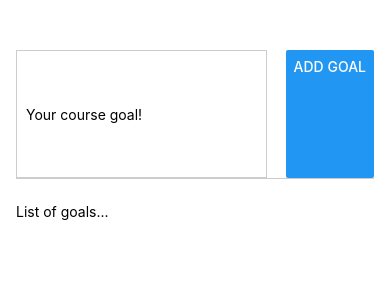
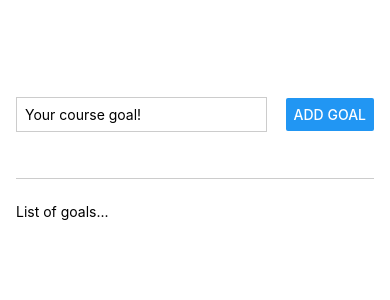
Before and after one commit to TaharaKazuki/firebase-reserve, a React Native app: screen / in a window 390 px wide. Shown: the top 300 px of the page. Built offline with nearby package versions, Linux system fonts and the light colour scheme.

Commit message:
add handler

```diff
--- a/App.tsx
+++ b/App.tsx
@@ -1,12 +1,26 @@
-import { StatusBar } from 'expo-status-bar'
+import { useState } from 'react'
 import { StyleSheet, Text, View, Button, TextInput } from 'react-native'
 
 export default function App() {
+  const [enteredGoalText, setEnteredGoalText] = useState<string>('')
+
+  const goalInputHandler = (enteredText: string) => {
+    setEnteredGoalText(enteredText)
+  }
+
+  const addGoalHandler = () => {
+    console.info(enteredGoalText)
+  }
+
   return (
     <View style={styles.appContainer}>
       <View style={styles.inputContainer}>
-        <TextInput style={styles.textInput} placeholder="Your course goal!" />
-        <Button title="Add Goal" onPress={() => console.info('通過')} />
+        <TextInput
+          style={styles.textInput}
+          placeholder="Your course goal!"
+          onChangeText={goalInputHandler}
+        />
+        <Button title="Add Goal" onPress={addGoalHandler} />
       </View>
       <View style={styles.goalsContainer}>
         <Text>List of goals...</Text>
@@ -25,6 +39,7 @@ const styles = StyleSheet.create({
     flex: 1,
     flexDirection: 'row',
     justifyContent: 'space-between',
+    alignItems: 'center',
     marginBottom: 24,
     borderBottomWidth: 1,
     borderBottomColor: '#cccccc',
@@ -34,7 +49,7 @@ const styles = StyleSheet.create({
     borderColor: '#cccccc',
     width: '70%',
     marginRight: 8,
-    padding: 9,
+    padding: 8,
   },
   goalsContainer: {
     flex: 5,
```
